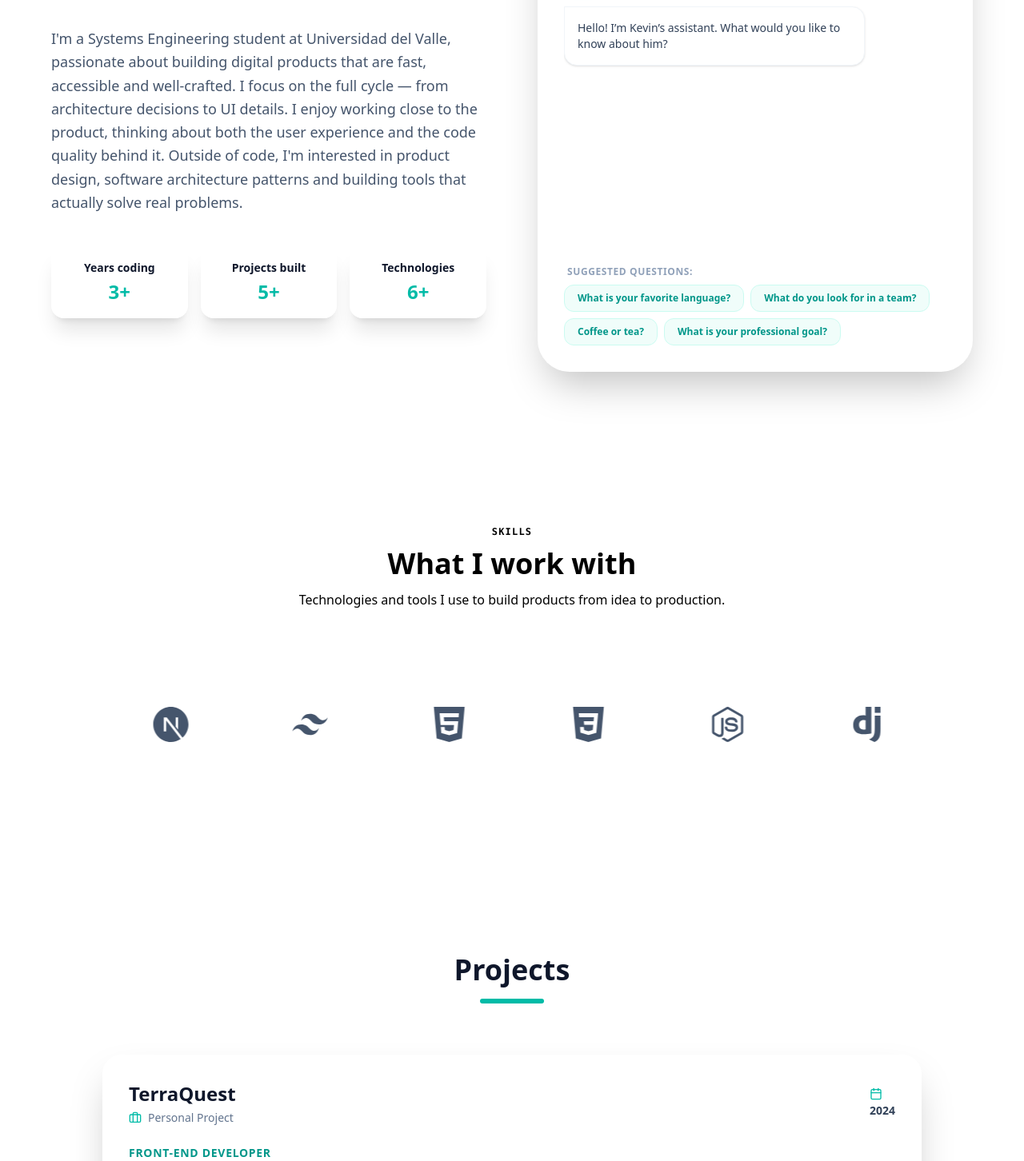
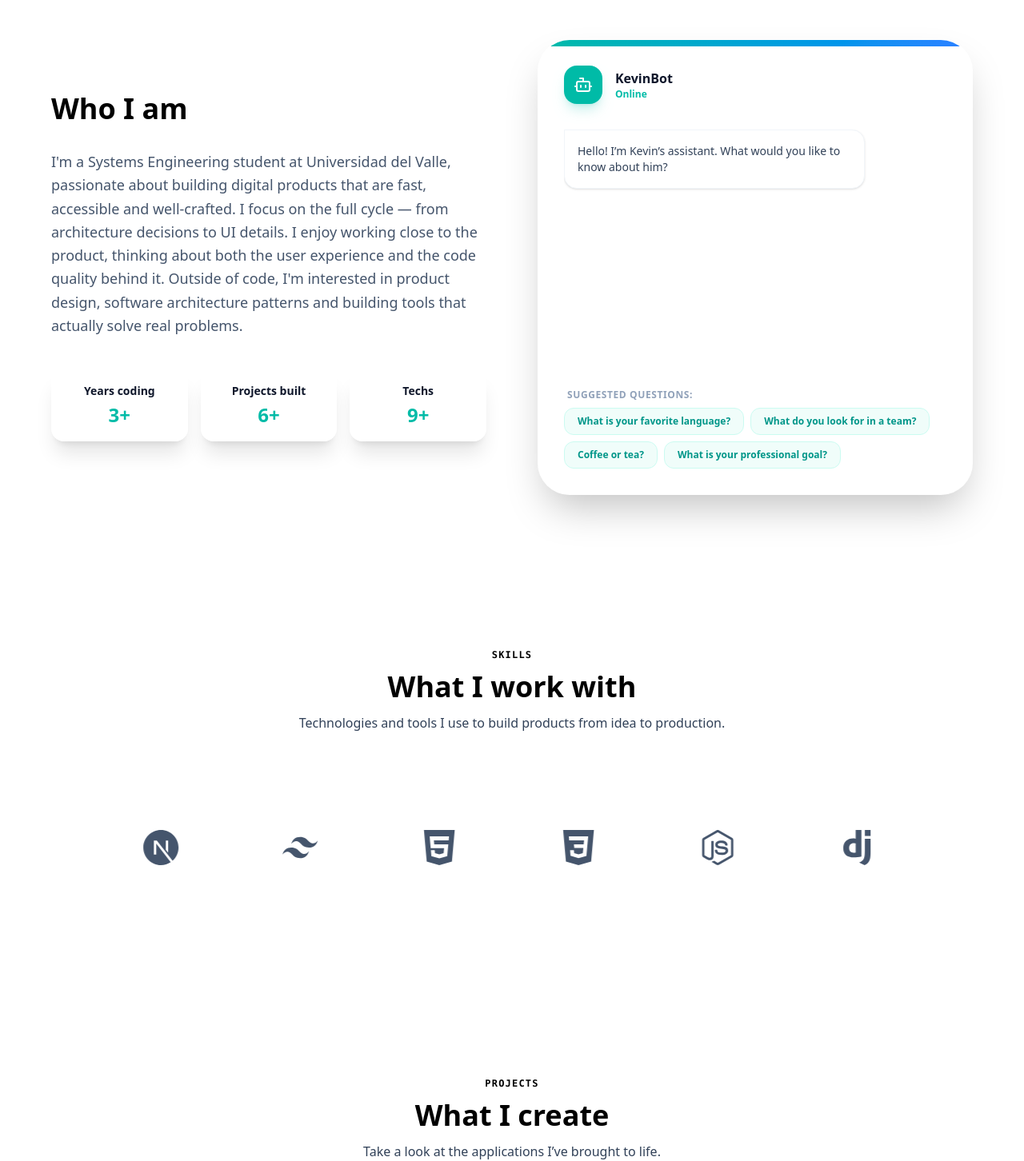
Before and after one commit to kevinJ1910/my-portfolio, a Next.js app: page / in a window 1280 px wide. Shown: the part 1001-2453 px from the top of the page at 80% size. Built offline with nearby package versions, Linux system fonts and the light colour scheme; no server answers.

Commit message:
fix(ui): optimize and fix dark mode for desktop

```diff
--- a/src/app/layout.tsx
+++ b/src/app/layout.tsx
@@ -3,6 +3,7 @@ import { Geist, Geist_Mono } from "next/font/google"
 import Navbar from "@/components/layout/Navbar"
 import Footer from "@/components/layout/Footer"
 import LiquidBackground from "@/components/ui/LiquidBackground"
+import { ThemeProvider } from "@/components/ui/ThemeProvider"
 import "./globals.css"
 
 // Geist fonts
@@ -56,15 +57,17 @@ export default function RootLayout({
   children,
 }: Readonly<{ children: React.ReactNode }>) {
   return (
-    <html lang="en" className="scroll-smooth">
+    <html lang="en" className="scroll-smooth" suppressHydrationWarning>
       {/* Body */}
       <body className={`${geistSans.variable} ${geistMono.variable} font-sans antialiased`}>
+        <ThemeProvider>
           <LiquidBackground />
           <div className="relative" style={{ zIndex: 1 }}>
             <Navbar />
             {children}
             <Footer />
           </div>
+        </ThemeProvider>
       </body>
     </html>
   )
--- a/src/components/layout/Navbar.tsx
+++ b/src/components/layout/Navbar.tsx
@@ -107,9 +107,9 @@ export default function Navbar() {
         {/* Navigation bar */}
         <div className={`glass rounded-2xl px-6 py-3 flex items-center justify-between border-white/40 transition-all ${navbarTextColor} ${scrolled ? 'shadow-lg' : 'shadow-none'}`}>
           {/* Logo / Name */}
-          <a className={`${navbarTextColor === 'text-white' ? 'text-white lg:text-slate-900' : 'text-slate-900'} text-xl font-display font-bold dark:text-white`}>
+          <Link href="#hero" className={`${navbarTextColor === 'text-white' ? 'text-white lg:text-slate-900' : 'text-slate-900'} text-xl font-display font-bold dark:text-white`}>
             KJA <span className="text-teal-500">.</span>
-          </a>
+          </Link>
 
           {/* Desktop links */}
           <ul className="hidden md:flex items-center gap-8" role="list">
--- a/src/components/sections/About.tsx
+++ b/src/components/sections/About.tsx
@@ -1,9 +1,10 @@
 'use client';
 
 import { useState, useEffect, useRef } from "react";
-import { Bot } from "lucide-react";
+import { Bot, Section } from "lucide-react";
 import { aboutData } from "@/data/aboutData";
 import { motion, AnimatePresence } from "motion/react";
+import SectionTitle from "../ui/SectionTitle";
 
 export default function About() {
   // Chatbot State
@@ -30,6 +31,11 @@ export default function About() {
 
   return (
     <section id="about" className="py-24 relative">
+      <SectionTitle
+        label="About"
+        title="Developer at work"
+        subtitle="A little bit about my background, what drives me and what I work with."
+      />
       {/* Chatbot */}
       <div className="container mx-auto px-6">
         <div className="max-w-6xl mx-auto">
@@ -48,7 +54,7 @@ export default function About() {
                 <div className="grid grid-cols-3 gap-4 pt-4">
                   {aboutData.stats.map((stat, i) => (
                     <div key={i} className="glass-card p-4 rounded-2xl">
-                      <h4 className="text-center font-bold text-slate-900 dark:text-white text-sm ">{stat.label}</h4>
+                      <h4 className="text-center font-bold text-slate-900 dark:text-white text-sm min-w-0">{stat.label}</h4>
                       <h4 className="text-center text-2xl text-teal-500 text- font-bold mt-1">{stat.value}</h4>
                     </div>
                   ))}
@@ -91,7 +97,7 @@ export default function About() {
                         className={`flex ${msg.role === 'user' ? 'justify-end' : 'justify-start'}`}
                       >
                         <div className={`max-w-[80%] rounded-2xl p-4 text-sm ${msg.role === 'user'
-                          ? 'bg-teal-500 text-white rounded-tr-none'
+                          ? 'bg-slate-900 text-white rounded-tr-none'
                           : 'bg-white dark:bg-slate-800 text-slate-700 dark:text-slate-300 rounded-tl-none shadow-sm border border-slate-100 dark:border-slate-700'
                           }`}>
                           {msg.text}
--- a/src/components/sections/Projects.tsx
+++ b/src/components/sections/Projects.tsx
@@ -4,6 +4,7 @@ import { projects } from "@/data/projects";
 import Link from "next/link";
 import { motion } from 'motion/react';
 import { ExternalLink, Calendar, Briefcase } from 'lucide-react';
+import SectionTitle from "../ui/SectionTitle";
 
 export default function Projects() {
   return (
@@ -12,11 +13,16 @@ export default function Projects() {
       className="py-24"
       aria-label="Projects section"
     >
+      <SectionTitle
+        label="Projects"
+        title="What I create"
+        subtitle="Take a look at the applications I’ve brought to life."
+      />
       {/* Projects Section */}
       <div className="container mx-auto px-6">
         <div className="max-w-5xl mx-auto">
           <div className="text-center mb-16">
-            <h2 className="text-3xl md:text-4xl font-display font-bold text-slate-900 dark:text-white mb-4">Projects</h2>
+            <h2 className="text-3xl md:text-4xl font-display font-bold text-slate-900 dark:text-white mb-4">Showcase</h2>
             <div className="w-20 h-1.5 bg-teal-500 mx-auto rounded-full"/>
           </div>
 
@@ -68,7 +74,7 @@ export default function Projects() {
                       href={project.liveUrl}
                       target="_blank"
                       rel="noopener noreferrer"
-                      className="flex items-center gap-2 text-slate-400 hover:text-slate-600 transition-colors text-sm font-bold"
+                      className="flex items-center gap-2 text-slate-400 hover:text-teal-600 transition-colors text-sm font-bold"
                     >
                       Details of project
                       <ExternalLink size={16} />
--- a/src/components/ui/SectionTitle.tsx
+++ b/src/components/ui/SectionTitle.tsx
@@ -1,9 +1,9 @@
-// Section Title Component
 interface SectionTitleProps {
     label: string;
     title: string;
     subtitle?: string;
   }
+  // Section Title Component
 
   export default function SectionTitle({ label, title, subtitle }: SectionTitleProps) {
     return (
@@ -11,11 +11,11 @@ interface SectionTitleProps {
         <span className="text-xs font-mono font-semibold tracking-widest text-primary uppercase">
           {label}
         </span>
-        <h2 className="text-3xl sm:text-4xl font-bold text-foreground">
+        <h2 className="text-3xl sm:text-4xl font-bold dark:text-slate-100 text-foreground">
           {title}
         </h2>
         {subtitle && (
-          <p className="text-muted-foreground max-w-xl text-sm sm:text-base leading-relaxed">
+          <p className="text-muted-foreground max-w-xl text-sm sm:text-base text-slate-700 dark:text-slate-400 leading-relaxed">
             {subtitle}
           </p>
         )}
--- a/src/components/ui/ThemeProvider.tsx
+++ b/src/components/ui/ThemeProvider.tsx
@@ -1,9 +1,12 @@
 'use client'
 
 import { ThemeProvider as NextThemesProvider } from 'next-themes'
-import { type ThemeProviderProps } from 'next-themes'
 
 // Theme Provider Component
-export function ThemeProvider({ children, ...props }: ThemeProviderProps) {
-    return <NextThemesProvider {...props}>{children}</NextThemesProvider>
+export function ThemeProvider({ children, }: { children: React.ReactNode }) {
+    return (
+        <NextThemesProvider attribute="class" defaultTheme="system" enableSystem disableTransitionOnChange>
+            {children}
+        </NextThemesProvider>
+    )
 }
--- a/src/data/aboutData.ts
+++ b/src/data/aboutData.ts
@@ -2,21 +2,12 @@ import { AboutData } from "@/types";
 
 // About Data
 export const aboutData: AboutData = {
-  title: "About me",
-  subtitle: "A little bit about my background, what drives me and what I work with.",
+  title: "Who I am",
   bio: "I'm a Systems Engineering student at Universidad del Valle, passionate about building digital products that are fast, accessible and well-crafted. I focus on the full cycle — from architecture decisions to UI details. I enjoy working close to the product, thinking about both the user experience and the code quality behind it. Outside of code, I'm interested in product design, software architecture patterns and building tools that actually solve real problems.",
-  highlights: [
-    "React & Next.js",
-    "Firebase",
-    "Node.js & Django",
-    "Ionic & Angular",
-    "Docker",
-    "Scrum",
-  ],
   stats: [
     { value: "3+", label: "Years coding" },
-    { value: "5+", label: "Projects built" },
-    { value: "6+", label: "Technologies" },
+    { value: "6+", label: "Projects built" },
+    { value: "9+", label: "Techs" },
   ],
   chatbot: {
     suggestedQuestions: [
--- a/src/types/index.ts
+++ b/src/types/index.ts
@@ -22,9 +22,7 @@ export interface Project {
 
   export interface AboutData {
     title: string;
-    subtitle: string;
     bio: string;
-    highlights: string[];
     stats: { value: string; label: string }[];
     chatbot: {
       suggestedQuestions: { q: string; a: string }[];
```
Lines whose indentation alone changed are shown as unchanged.
